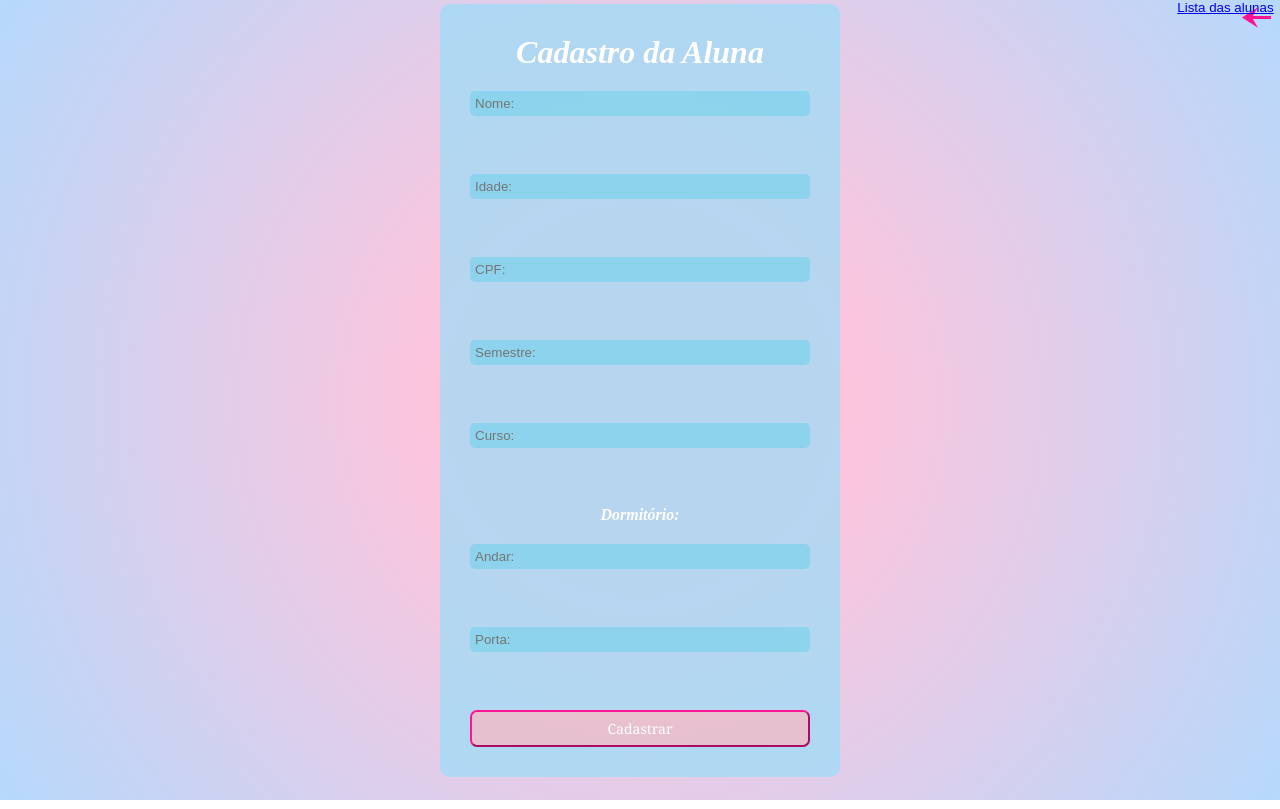
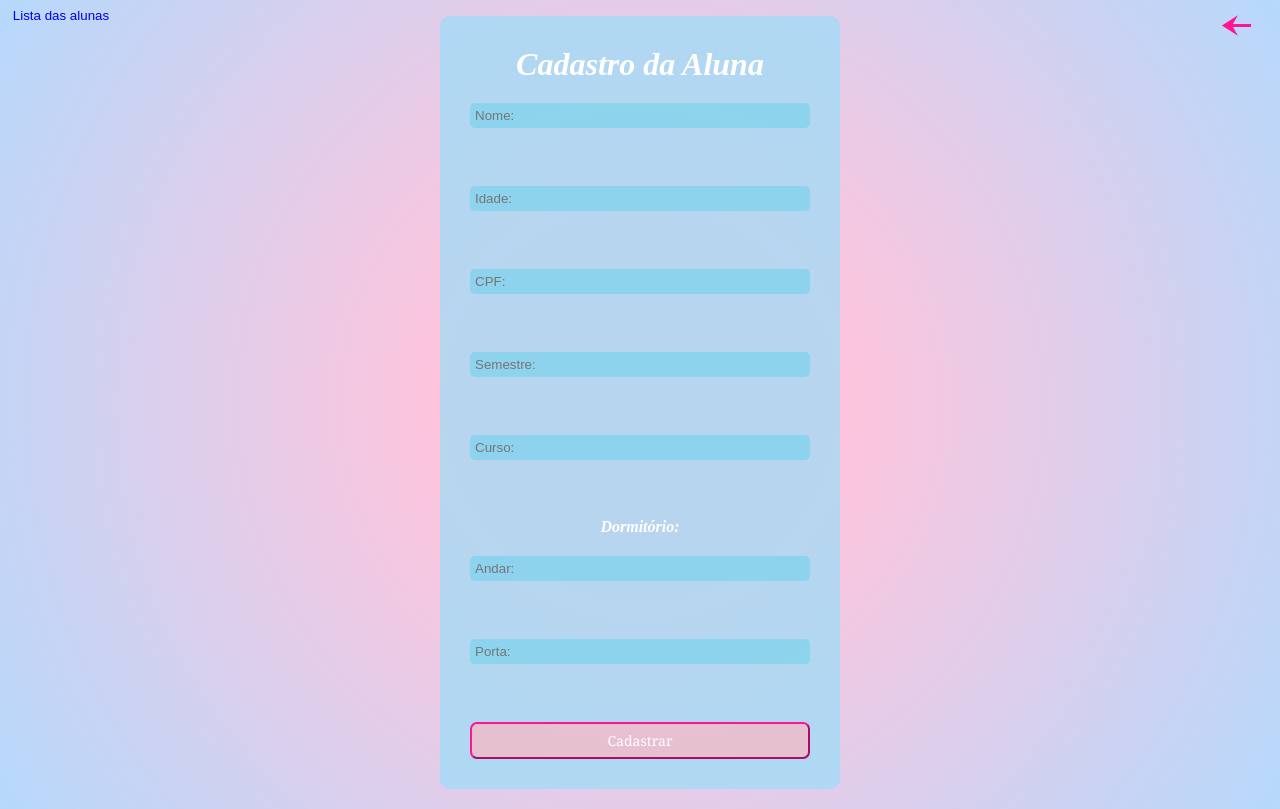
Before and after one commit to pinkiepieisa/API-Node-MongoDB-React, a React (Vite) app in the folder Front/republica/: page /aluna in a window 1280 px wide. Built offline with nearby package versions, Linux system fonts and the light colour scheme.

Commit message:
Css atualizado + Cadastro atualizado

```diff
--- a/Front/republica/src/index.css
+++ b/Front/republica/src/index.css
@@ -78,18 +78,12 @@ form {
 
 }
 
-.volta button {
+.containerA {
 
-  background-color: transparent;
-  cursor: pointer;
-  border: none;
-  position: absolute;
-  right: 0.5%;
-
-  & img {
-
-    height: 35px;
-  }
+  top: 20px;
+  display: flex;
+  justify-content: center;
+  align-items: center;
 
 }
 
@@ -106,6 +100,7 @@ form {
 }
 
 .glow-on-hover {
+
   width: 300px;
   border: none;
   outline: none;
@@ -118,9 +113,11 @@ form {
   font-family: Georgia, 'Times New Roman', Times, serif;
   padding: 30px;
   font-size: 20px;
+
 }
 
 .glow-on-hover:before {
+
   content: '';
   background: linear-gradient(45deg, #ff0000, #ff7300, #fffb00, #48ff00, #00ffd5, #002bff, #7a00ff, #ff00c8, #ff0000);
   position: absolute;
@@ -135,6 +132,7 @@ form {
   opacity: 0;
   transition: opacity .3s ease-in-out;
   border-radius: 10px;
+
 }
 
 .glow-on-hover:active {
@@ -199,7 +197,7 @@ form {
   justify-content: space-between;
 
 
-  & .listar{
+  & .listar {
 
     background-color: rgba(250, 126, 188, 0.774);
     margin: 10px;
@@ -255,3 +253,66 @@ form {
   }
 
 }
+
+.volta {
+
+  width: 100%;
+  position: relative;
+  padding: 8px;
+
+  & .voltar  {
+
+    position: absolute;
+    right: 2%;
+    background: transparent;
+    cursor: pointer;
+    border: none;
+
+  }
+
+  & img {
+
+    height: 35px;
+  }
+
+ & .lista  {
+
+    position: absolute;
+    left: 1%;
+    background: transparent;
+    cursor: pointer;
+    border: none;
+    text-decoration: none;
+
+
+  }
+
+}
+
+.voltaL {
+
+  position: absolute;
+  right: 2%;
+  cursor: pointer;
+
+  & button {
+
+    background: none;
+    border: none;
+    padding: 8px;
+
+      & img {
+
+      height: 40px;
+
+    }
+
+  }
+
+}
+
+button a {
+
+  text-decoration: none;
+
+}
--- a/Front/republica/src/pages/Aluna/AlunaCad.jsx
+++ b/Front/republica/src/pages/Aluna/AlunaCad.jsx
@@ -1,8 +1,18 @@
 import Seta from "../../assets/line_start.svg"
 import { Link } from 'react-router-dom'
 import '../../index.css'
+import { use, useRef } from "react"
 
 function AlunaCad() {
+
+    const inputNome = useRef();
+    const inputIdade = useRef();
+    const inputCpf = useRef();
+    const inputSem = useRef();
+    const inputCurso = useRef();
+    const inputPorta = useRef();
+    const inputAndar = useRef();
+
 
     return (
 
@@ -28,26 +38,26 @@ function AlunaCad() {
 
             </div>
 
-            <div className='container'>
+            <div className='containerA'>
 
 
                 <form>
-                    <h1>Cadastro da Aluna</h1>
+                    <h1> Cadastro da Aluna </h1>
 
-                    <input placeholder='Nome:' name = 'nome' type='text'/>
+                    <input placeholder='Nome:' name = 'nome' type='text' ref={ inputNome }/>
                     <br/ >
-                    <input placeholder='Idade:' name = 'idade' type='number'/>
+                    <input placeholder='Idade:' name = 'idade' type='number' ref={ inputIdade }/>
                     <br/ >
-                    <input placeholder='CPF:' name = 'cpf' type='text'/>
+                    <input placeholder='CPF:' name = 'cpf' type='text' ref={ inputCpf }/>
                     <br/ >
-                    <input placeholder='Semestre:' name = 'semestre' type='number'/>
+                    <input placeholder='Semestre:' name = 'semestre' type='number' ref={ inputSem }/>
                     <br/ >
-                    <input placeholder='Curso:' name = 'curso' type='text'/>
+                    <input placeholder='Curso:' name = 'curso' type='text' ref = { inputCurso} />
                     <br />
                     <p name = 'dormitorio'> Dormitório: </p>
-                    <input placeholder='Andar:' name = 'andar' type='number'/>
+                    <input placeholder='Andar:' name = 'andar' type='number' ref={ inputAndar }/>
                     <br/ >
-                    <input placeholder='Porta:' name = 'porta' type='number'/>
+                    <input placeholder='Porta:' name = 'porta' type='number' ref={ inputPorta }/>
                     <br/ >
 
                     <button type='submit'> Cadastrar </button>
--- a/Front/republica/src/pages/Aluna/ListaAluna.jsx
+++ b/Front/republica/src/pages/Aluna/ListaAluna.jsx
@@ -1,14 +1,18 @@
 import { useEffect, useState } from 'react';
 import '../../index.css'
 import api from '../../services/api';
+import { Link } from 'react-router-dom';
+import Seta from "../../assets/line_start.svg"
 
 function ListaAluna() {
 
     const [users, setUsers] = useState([]);
 
     async function getUsers() {
+
         const usersFromApi = await api.get('/aluna');
         setUsers(usersFromApi.data);
+
     }
 
     useEffect(() => {
@@ -19,6 +23,19 @@ function ListaAluna() {
     return (
 
         <>
+
+            <div className='voltaL'>
+
+                <button>
+
+                    <Link to="/">
+                        <img src={Seta} />
+                    </Link>
+
+                </button>
+
+            </div>
+
 
             <div className='novadiv'>
 
--- a/Front/republica/src/pages/Dormitorio/ListaDormitorio.jsx
+++ b/Front/republica/src/pages/Dormitorio/ListaDormitorio.jsx
@@ -1,8 +1,81 @@
 import '../../index.css'
+import { Link } from 'react-router-dom';
+import Seta from "../../assets/line_start.svg"
+import { useEffect, useState } from 'react';
+import api from '../../services/api';
+
 
 function ListaDormitorio() {
 
+    const [dorms, setDorms] = useState([]);
 
+    async function getDorms() {
+
+        const dormsFromApi = await api.get('/dormitorio');
+        setDorms(dormsFromApi.data)
+
+    };
+
+    useEffect(() => {
+
+        getDorms()
+
+    }, []);
+
+
+    return (
+
+        <>
+
+            <div className='voltaL'>
+
+                <button>
+
+                    <Link to="/">
+                        <img src={Seta} />
+                    </Link>
+
+                </button>
+
+            </div>
+
+            <div className='novadiv'>
+
+                <h1> Dormitórios cadastrados na república: </h1>
+
+            </div>
+
+
+            {dorms.map((dorm) => (
+
+
+                <div key={dorm._id} className='listaExibir'>
+
+
+                    <div className='listar'>
+
+                        <p> Dormitório:</p>
+                        <p> andar: {dorm.andar}</p>
+                        <p> porta: {dorm.porta}</p>
+
+                    </div>
+
+
+                    <div className='botoes'>
+
+                        <button> Apagar </button>
+
+                        <button> Editar </button>
+
+                    </div>
+
+                </div>
+
+            ))}
+
+        </>
+
+    );
 
 }
 
```
